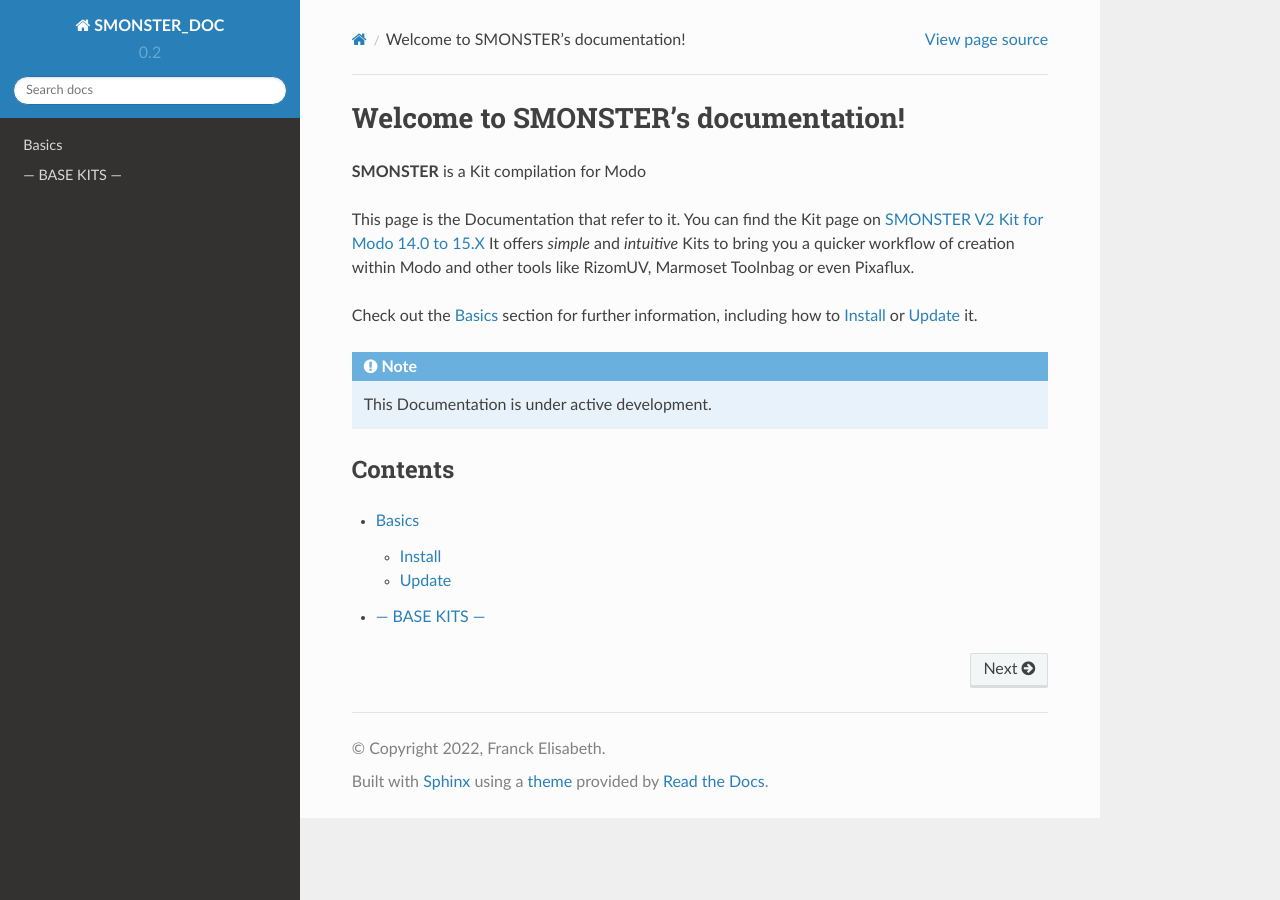
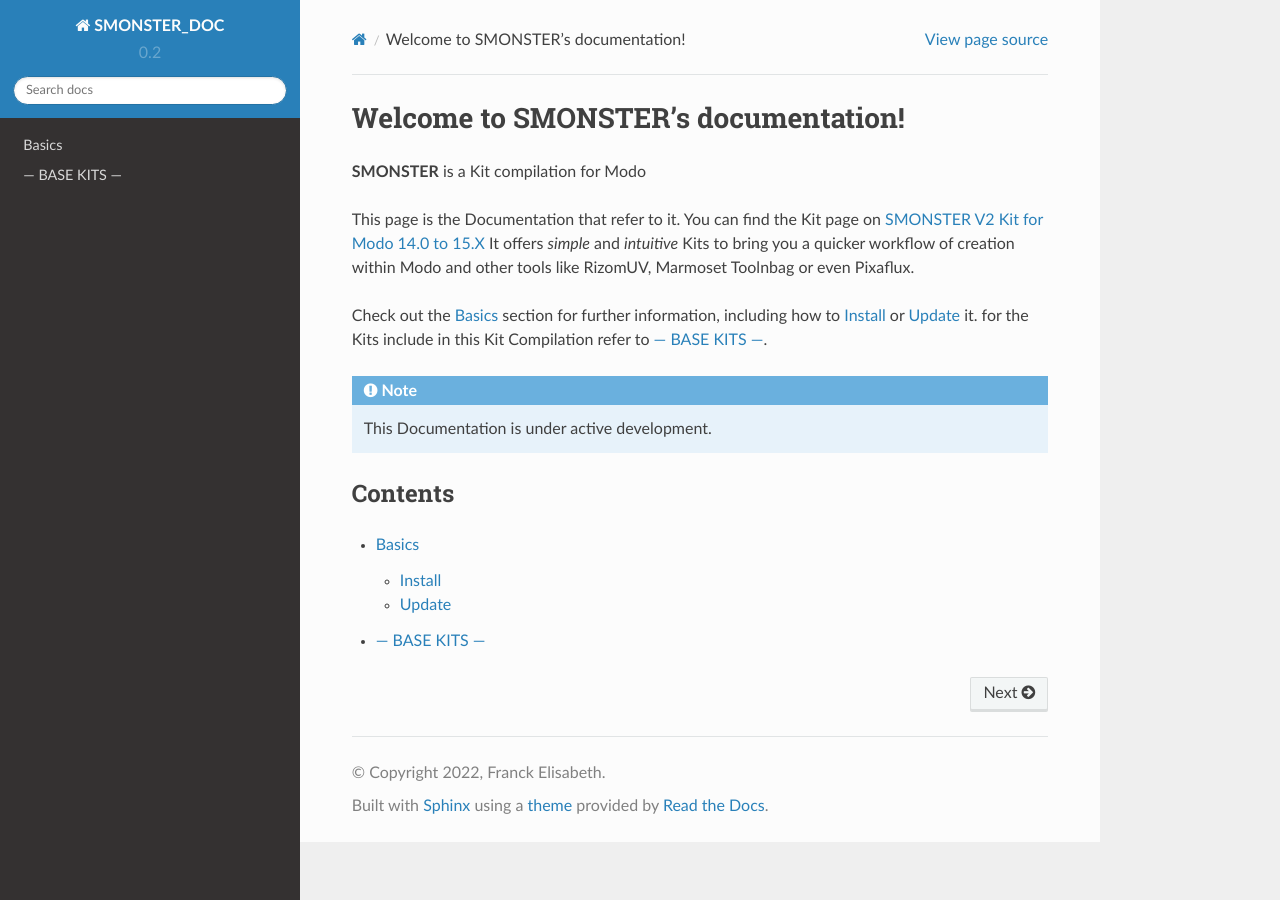
Before and after one commit to smoluck/SMONSTER_DOC, a Sphinx documentation site: the page built from docs/source/index.rst, in a window 1280 px wide. Built offline with Sphinx 7.4.7 and the Read the Docs theme 2.0.0, drawn with Linux system fonts in a browser that asks for light colours.

Commit message:
Update index.rst

```diff
--- a/docs/source/index.rst
+++ b/docs/source/index.rst
@@ -9,6 +9,7 @@
 
 Check out the :doc:`basics` section for further information, including
 how to :ref:`install` or :ref:`update` it.
+for the Kits include in this Kit Compilation refer to :doc:`kits`.
 
 .. note::
 
```
